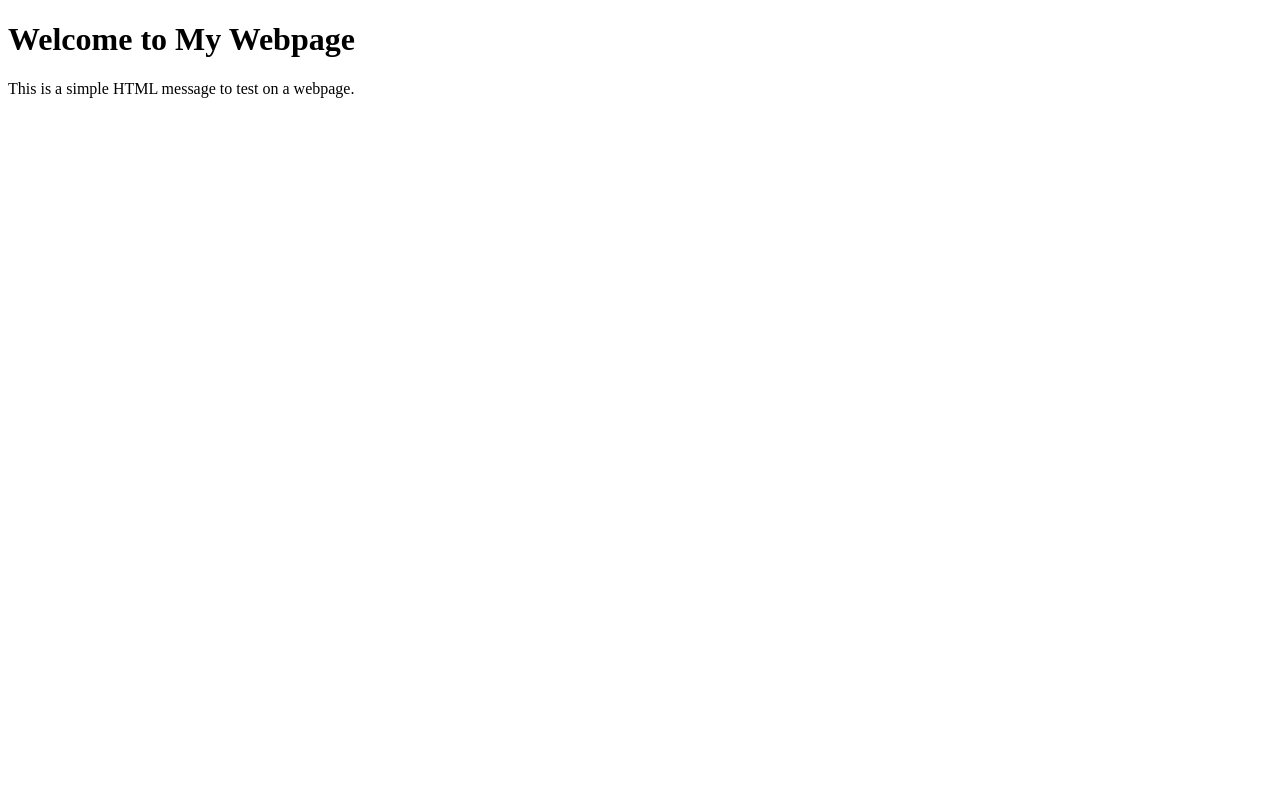
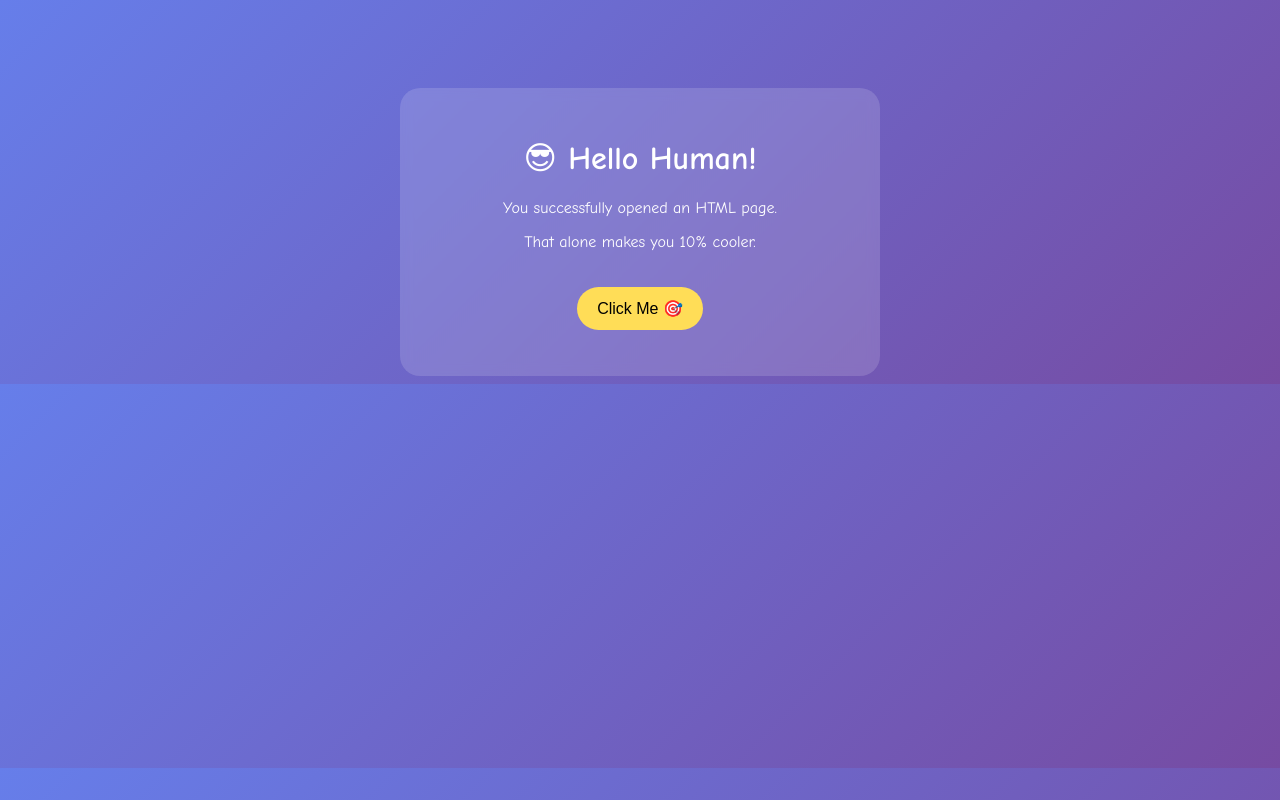
Before and after one commit to sukh389/sukhwinderkaur, a plain HTML site: page index.html in a window 1280 px wide. Drawn offline with Linux system fonts and the light colour scheme.

Commit message:
Update index.html

```diff
--- a/index.html
+++ b/index.html
@@ -2,12 +2,62 @@
 <html lang="en">
 <head>
     <meta charset="UTF-8">
-    <title>Test Webpage</title>
+    <title>Fun Page 😄</title>
+    <style>
+        body {
+            background: linear-gradient(135deg, #667eea, #764ba2);
+            font-family: 'Comic Sans MS', cursive;
+            color: white;
+            text-align: center;
+            padding-top: 80px;
+        }
+        .card {
+            background: rgba(255, 255, 255, 0.15);
+            width: 420px;
+            margin: auto;
+            padding: 30px;
+            border-radius: 20px;
+            backdrop-filter: blur(6px);
+        }
+        button {
+            padding: 12px 20px;
+            border: none;
+            border-radius: 25px;
+            background: #ffdd57;
+            font-size: 16px;
+            cursor: pointer;
+            margin-top: 20px;
+        }
+        button:hover {
+            background: #ffd000;
+        }
+    </style>
 </head>
 <body>
 
-    <h1>Welcome to My Webpage</h1>
-    <p>This is a simple HTML message to test on a webpage.</p>
+    <div class="card">
+        <h1>😎 Hello Human!</h1>
+        <p>You successfully opened an HTML page.</p>
+        <p>That alone makes you 10% cooler.</p>
+
+        <button onclick="showMessage()">Click Me 🎯</button>
+
+        <p id="msg"></p>
+    </div>
+
+    <script>
+        function showMessage() {
+            const messages = [
+                "🚀 You clicked it. No going back now.",
+                "🍕 You deserve a pizza break.",
+                "💡 Fun fact: HTML never sleeps.",
+                "😂 Congratulations, nothing broke!",
+                "🎉 Achievement unlocked: Button Clicker"
+            ];
+            const random = Math.floor(Math.random() * messages.length);
+            document.getElementById("msg").innerText = messages[random];
+        }
+    </script>
 
 </body>
 </html>
```
